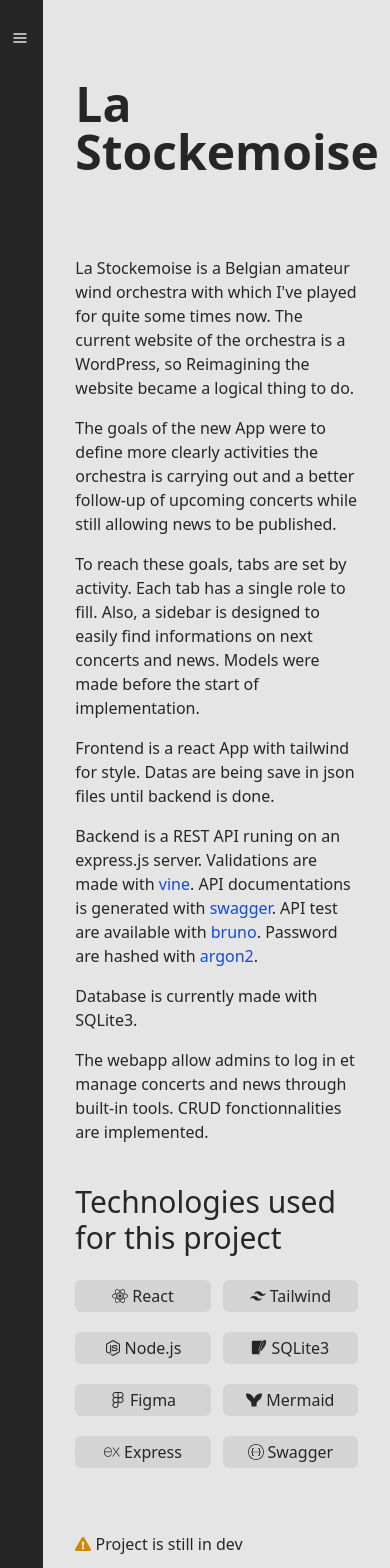
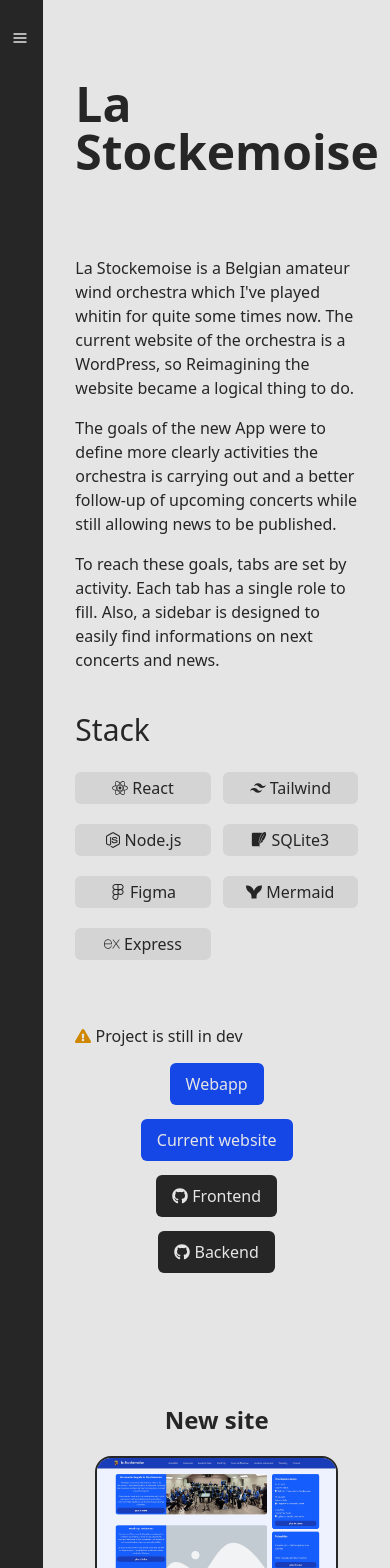
Before and after one commit to JBLNgithub/portfolio, a React (Vite) app: page /stockemoise in a window 390 px wide. Shown: the top 1568 px of the page. Built offline with nearby package versions, Linux system fonts and the light colour scheme.

Commit message:
update stockemoise

```diff
--- a/src/components/UsedTechno.jsx
+++ b/src/components/UsedTechno.jsx
@@ -3,7 +3,7 @@
 const UsedTechno = ({children}) => {
   return (
     <>
-        <h3 className='text-3xl mt-10'>Technologies used for this project</h3>
+        <h3 className='text-3xl mt-10'>Stack</h3>
         <div className='grid grid-cols-4 mt-4 gap-3'>
             {children}
         </div>
--- a/src/pages/HomePage.jsx
+++ b/src/pages/HomePage.jsx
@@ -6,7 +6,7 @@
   return (
     <>
       <section className='text-center mt-20'>
-        <h1 className='text-6xl md:text-8xl font-bold mb-40'>Junior Full-Stack Dev</h1>
+        <h1 className='text-6xl md:text-8xl font-bold mb-40'>Full-Stack Dev</h1>
 
         <div className='grid grid-cols-3'>
           <div className='col-span-3 md:col-span-1 row-span-2 mb-20 md:mb-6'>
@@ -18,7 +18,7 @@
           <h2 className='text-5xl col-span-3 md:col-span-2 mb-5'>About me</h2>
           <p className='col-span-3 md:col-span-2'>
             Hi, I'm José.<br className='mb-4' />
-            I'm a junior dev who likes to develop IT projects. I have a methodical way of thinking and so problem-solving and continuous learning has been a thing for me. I also enjoy staying up to date with new technologies. I'm always open to discuss with people, brainstorming and contributing to a collaborative environment. This allow me to learn from others, share knowledge and finally build better solutions. <br className='mb-4' />
+            I'm dev who likes to develop IT projects. I have a methodical way of thinking and so problem-solving and continuous learning has been a thing for me. I'm always open to discuss with people, brainstorming and contributing to a collaborative environment. This allow me to learn from others, share knowledge and finally build better solutions. <br className='mb-4' />
             Outside of IT, my lobbies are essentially about music. I play saxophone and organ. I also play in an orchestra where I teach a bit.
           </p>
         </div>
@@ -30,19 +30,19 @@
 
         <h3 className='text-2xl mt-10'>Programming Languages</h3>
         <div className='grid grid-cols-4 mt-4 gap-3'>
+          <SkillTile name='Javascript' />
           <SkillTile name='Python' />
           <SkillTile name='Java' />
           <SkillTile name='C' />
           <SkillTile name='C#' />
-          <SkillTile name='Javascript' />
         </div>
 
         <h3 className='text-2xl mt-10'>Front-end</h3>
         <div className='grid grid-cols-4 mt-4 gap-3'>
+          <SkillTile name='React' />
+          <SkillTile name='Tailwind' />
           <SkillTile name='HTML' />
           <SkillTile name='CSS' />
-          <SkillTile name='React' />
-          <SkillTile name='Tailwind' />
         </div>
 
         <h3 className='text-2xl mt-10'>Back-end</h3>
--- a/src/pages/StockemoisePage.jsx
+++ b/src/pages/StockemoisePage.jsx
@@ -11,11 +11,10 @@
 
 const StockemoisePage = () => {
   const refs = [
-    {label:'Webapp', ref:'https://stockemoise.onrender.com/', isGithub:'false'},
+    {label:'Webapp', ref:'http://stockemoise.jbln.be', isGithub:'false'},
     {label:'Current website', ref:'https://stockemoise.be/', isGithub:'false'},
     {label:'Frontend', ref:'https://github.com/JBLNgithub/stockemoise', isGithub:'true'},
     {label:'Backend', ref:'https://github.com/JBLNgithub/stockemoise-backend', isGithub:'true'},
-    {label:'API docs', ref:'https://stockemoise.onrender.com/api-docs/', isGithub:'false'},
   ]
 
   return (
@@ -31,25 +30,13 @@
           refs={refs}
         >
           <p>
-            La Stockemoise is a Belgian amateur wind orchestra with which I've played for quite some times now. The current website of the orchestra is a WordPress, so Reimagining the website became a logical thing to do.
+            La Stockemoise is a Belgian amateur wind orchestra which I've played whitin for quite some times now. The current website of the orchestra is a WordPress, so Reimagining the website became a logical thing to do.
           </p>
           <p className='mt-4'>
             The goals of the new App were to define more clearly activities the orchestra is carrying out and a better follow-up of upcoming concerts while still allowing news to be published.
           </p>
           <p className='mt-4'>
-            To reach these goals, tabs are set by activity. Each tab has a single role to fill. Also, a sidebar is designed to easily find informations on next concerts and news. Models were made before the start of implementation.
-          </p>
-          <p className='mt-4'>
-            Frontend is a react App with tailwind for style. Datas are being save in json files until backend is done.
-          </p>
-          <p className='mt-4'>
-            Backend is a REST API runing on an express.js server. Validations are made with <BasicLink lin='https://vinejs.dev/docs/introduction' label='vine' />. API documentations is generated with <BasicLink lin='https://swagger.io/' label='swagger' />. API test are available with <BasicLink lin='https://www.usebruno.com/' label='bruno' />. Password are hashed with <BasicLink lin='https://github.com/ranisalt/node-argon2' label='argon2' />.
-          </p>
-          <p className='mt-4'>
-            Database is currently made with SQLite3.
-          </p>
-          <p className='mt-4'>
-            The webapp allow admins to log in et manage concerts and news through built-in tools. CRUD fonctionnalities are implemented.
+            To reach these goals, tabs are set by activity. Each tab has a single role to fill. Also, a sidebar is designed to easily find informations on next concerts and news.
           </p>
 
           <UsedTechno>
@@ -60,7 +47,6 @@
             <SkillTile name='Figma' />
             <SkillTile name='Mermaid' />
             <SkillTile name='Express' />
-            <SkillTile name='Swagger' />
           </UsedTechno>
 
         </ProjectHeader>
@@ -68,29 +54,29 @@
 
       <section>
         <Comparator
-          label2='Current Website'
-          label1='Project'
+          label2='Old site'
+          label1='New site'
           img2='homeOffStockem.png'
           img1='homeAppStockem.png'
         />
 
         <Comparator
-          label2='Current Website'
-          label1='Project'
+          label2='Old site'
+          label1='New site'
           img2='actuOffStockem.png'
           img1='actuAppStockem.png'
         />
 
         <Comparator
           label2='Model'
-          label1='Project'
+          label1='New site'
           img2='homeModelStockem.png'
           img1='homeAppStockem.png'
         />
 
         <Comparator
           label2='Model'
-          label1='Project'
+          label1='New'
           img2='actuModelStockem.png'
           img1='actuAppStockem.png'
         />
@@ -101,20 +87,11 @@
         img1='EADiagStockemoise.png'
         img2='ERDiagStockemoise.png'
         />
-
-        <Comparator
-        label1='Use Case'
-        label2='API tests'
-        img1='useCaseStockemoise.png'
-        img2='testsStockemoise.png'
-        />
-
       </section>
 
       <section>
         <Mermaid title='Use Case' code={stockemoiseUseCase} />
-npm
-        {/* <Mermaid title='EA Diag' code={stockemoiseDatabase} /> */}
+        <Mermaid title='EA Diag' code={stockemoiseDatabase} />
       </section>
     </>
   )
--- a/vite.config.js
+++ b/vite.config.js
@@ -4,7 +4,7 @@
 
 // https://vite.dev/config/
 export default defineConfig({
-  base: '/portfolio/',
+  // base: '/portfolio/',
   plugins: [react(),
     tailwindcss()
   ],
```
Also changed, not shown: 48 other files (tests, documents, lock files or other folders).
